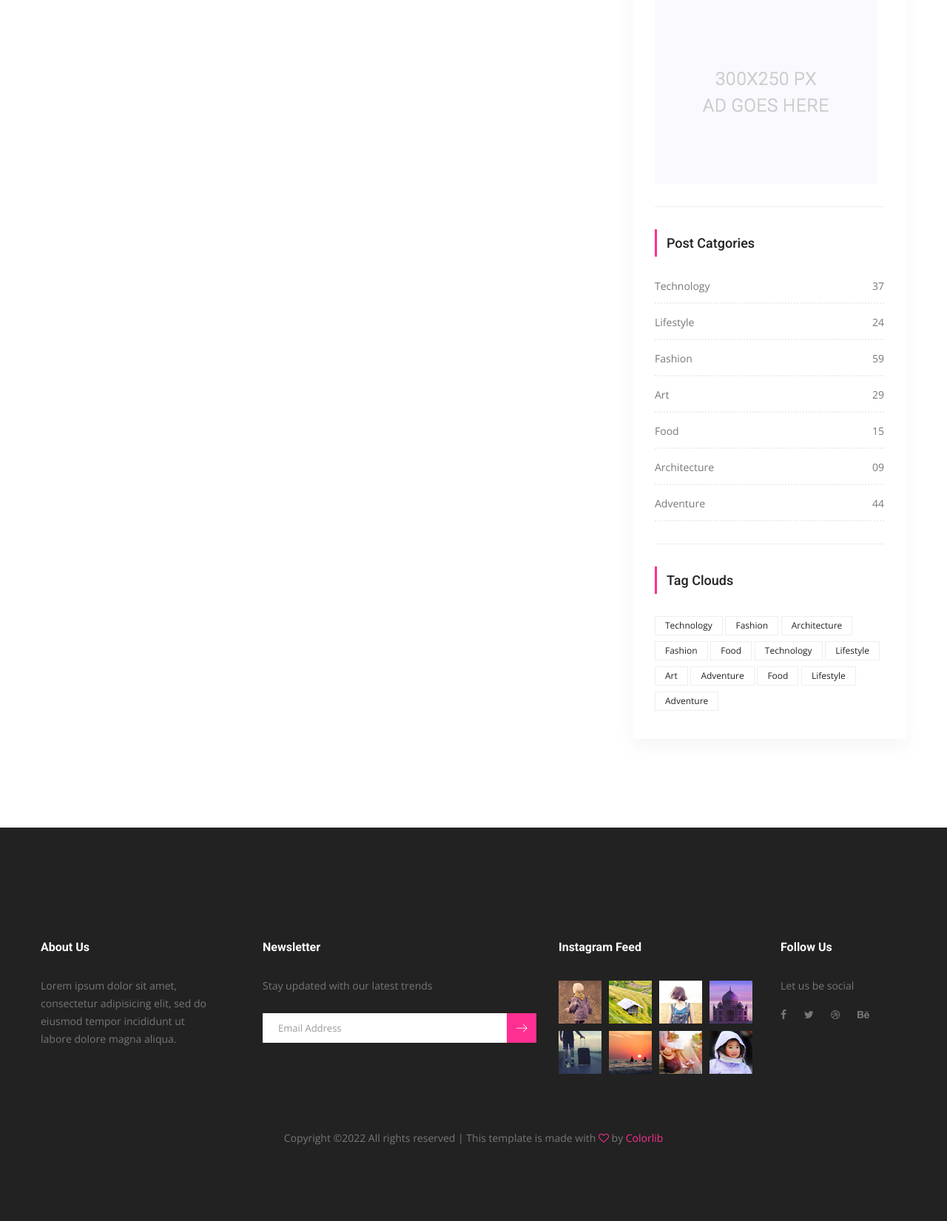
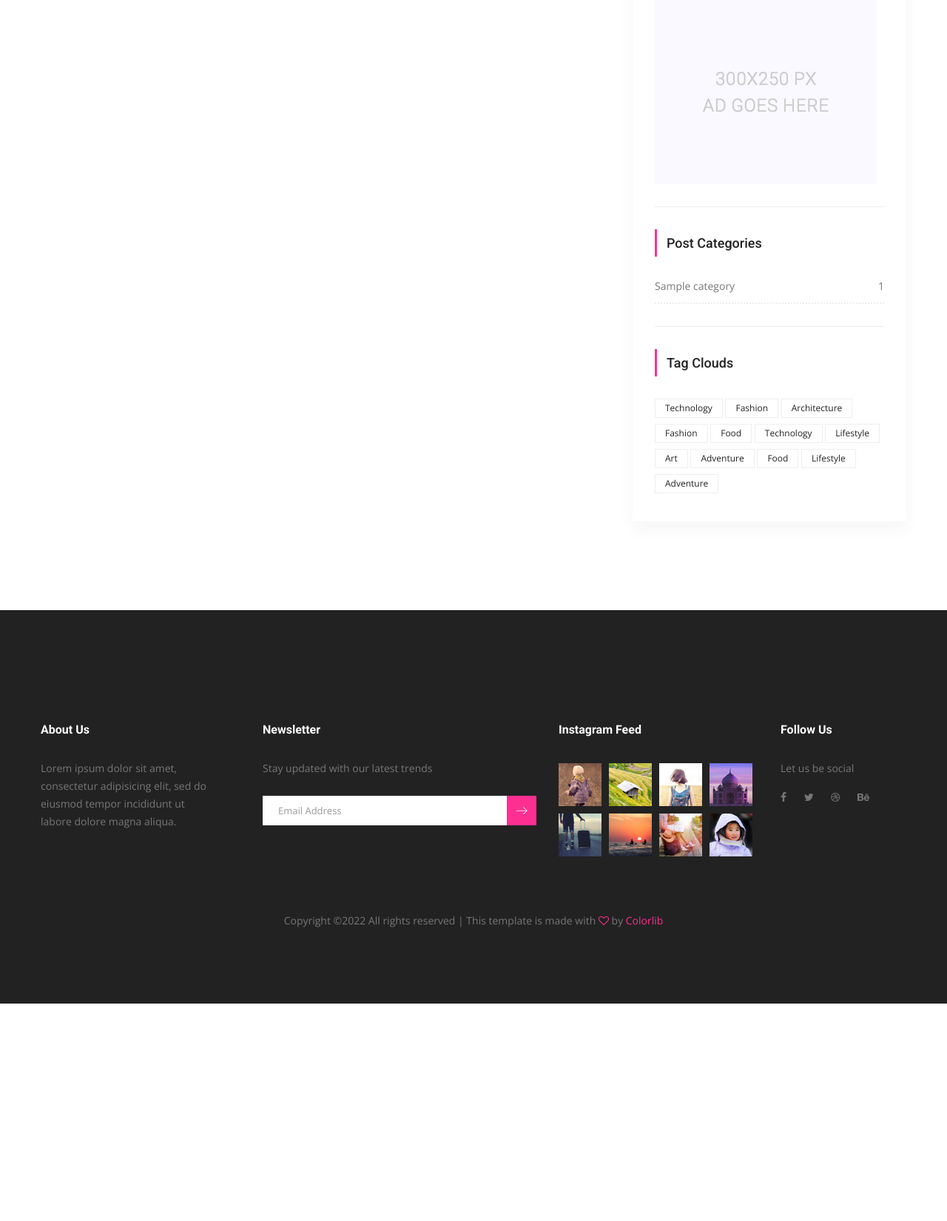
Before and after one commit to BrunoVittor/Django_Masterclass_motorsport_blog, a Django app: page / in a window 1280 px wide. Shown: the part 1719-3370 px from the top of the page at 74% size. After the commit the page ends 3076 px from the top, so only its background shows below. Run offline with Django 4.2, Linux system fonts and the light colour scheme; tables that the repository leaves empty hold one stand-in row (values such as "Sample post"); grey boxes marked "Sample" are stand-in pictures; some libraries are stand-ins or nearby versions.

Commit message:
categories in right side page

```diff
--- a/posts/models.py
+++ b/posts/models.py
@@ -15,6 +15,9 @@ class Category(models.Model):
 	def __str__(self):
 		return str(self.title)
 
+	def post_count(self):
+		return self.posts.all().count()
+
 
 class SportCars(models.Model):
 	model_car = models.CharField(max_length=200)
@@ -24,7 +27,7 @@ class SportCars(models.Model):
 	data = models.DateTimeField(auto_now_add=True)
 	image_car = models.ImageField(null=True, blank=True, upload_to='images')
 	slug = models.SlugField(default='slug', editable=False)
-	category = models.ForeignKey(Category, on_delete=models.CASCADE, default=1)
+	category = models.ForeignKey(Category, on_delete=models.CASCADE, default=1, related_name="posts")
 
 	def save(self, *args, **kwargs):
 		self.slug = slugify(self.model_car)
--- a/posts/templatetags/custom_tags.py
+++ b/posts/templatetags/custom_tags.py
@@ -0,0 +1,9 @@
+from django import template
+from posts.models import Category
+
+register = template.Library()
+
+
+@register.simple_tag(name="categories")
+def all_categories():
+    return Category.objects.all()
--- a/templates/right_side.html
+++ b/templates/right_side.html
@@ -1,4 +1,5 @@
 {% load static %}
+{% load custom_tags %}
 
 <div class="col-lg-4">
 	<div class="blog_right_sidebar">
@@ -62,50 +63,17 @@
 			<div class="br"></div>
 		</aside>
 		<aside class="single_sidebar_widget post_category_widget">
-			<h4 class="widget_title">Post Catgories</h4>
+			<h4 class="widget_title">Post Categories</h4>
 			<ul class="list cat-list">
+				{% categories as categories %}
+				{% for category in categories %}
 				<li>
 					<a href="#" class="d-flex justify-content-between">
-						<p>Technology</p>
-						<p>37</p>
+						<p>{{ category.title }}</p>
+						<p>{{ category.post_count }}</p>
 					</a>
 				</li>
-				<li>
-					<a href="#" class="d-flex justify-content-between">
-						<p>Lifestyle</p>
-						<p>24</p>
-					</a>
-				</li>
-				<li>
-					<a href="#" class="d-flex justify-content-between">
-						<p>Fashion</p>
-						<p>59</p>
-					</a>
-				</li>
-				<li>
-					<a href="#" class="d-flex justify-content-between">
-						<p>Art</p>
-						<p>29</p>
-					</a>
-				</li>
-				<li>
-					<a href="#" class="d-flex justify-content-between">
-						<p>Food</p>
-						<p>15</p>
-					</a>
-				</li>
-				<li>
-					<a href="#" class="d-flex justify-content-between">
-						<p>Architecture</p>
-						<p>09</p>
-					</a>
-				</li>
-				<li>
-					<a href="#" class="d-flex justify-content-between">
-						<p>Adventure</p>
-						<p>44</p>
-					</a>
-				</li>
+				{% endfor %}
 			</ul>
 			<div class="br"></div>
 		</aside>
```
